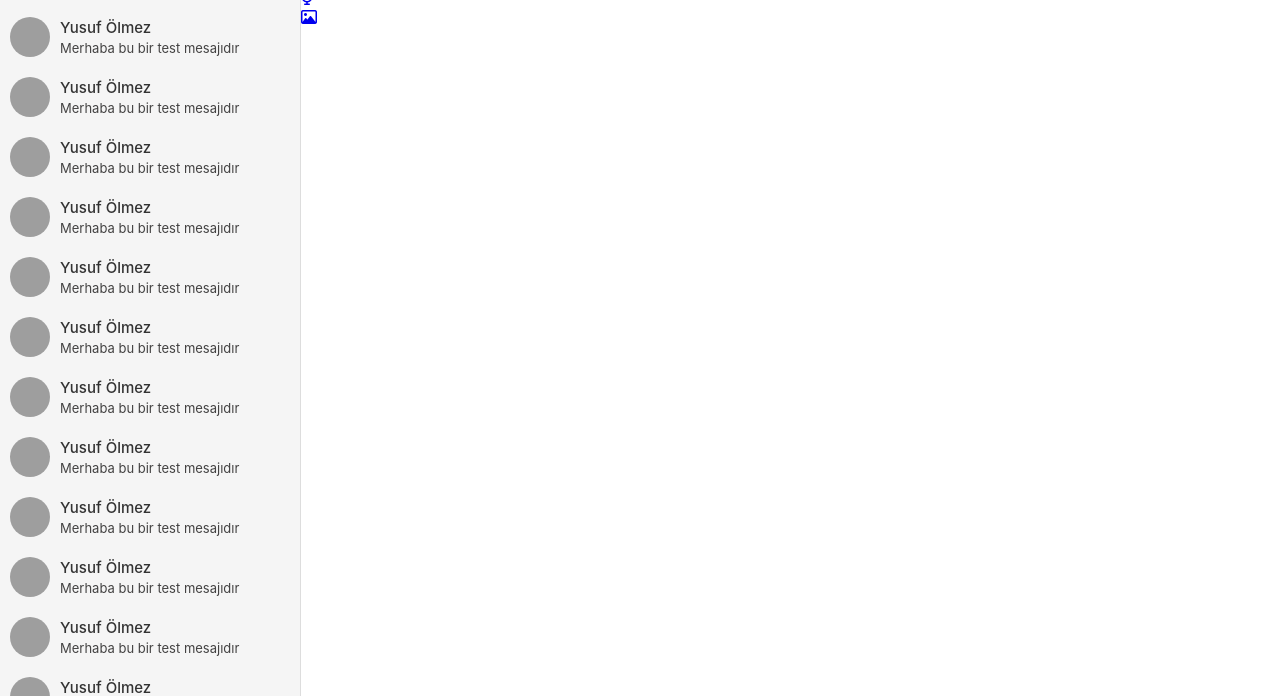
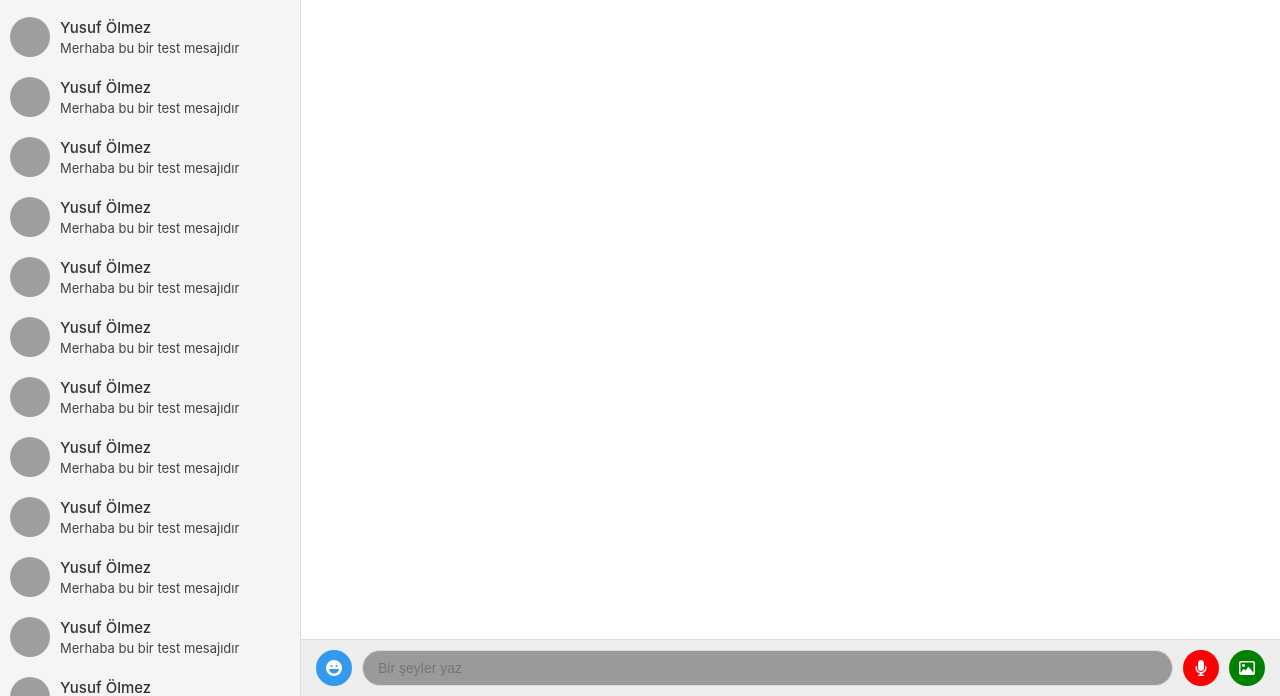
Before and after one commit to ereglili/Messenger, a plain HTML site: page index.html in a window 1280 px wide. Shown: the part 104-800 px from the top of the page. Drawn offline with Linux system fonts and the light colour scheme; grey boxes are pictures that could not be loaded.

Commit message:
mesaj gönderme butonu oluşturuldu yerleştirildi

```diff
--- a/index.html
+++ b/index.html
@@ -297,20 +297,20 @@
         <div class="message-content"></div>
         <div class="message-form">
             <ul>
-                <li>
+                <li class="emoji-btn">
                     <a href="#">
                         <i class="fa fa-laugh"></i>
                     </a>
                 </li>
-                <li>
+                <li class="input">
                     <input type="text" placeholder="Bir şeyler yaz">
                 </li>
-                <li>
+                <li class="microphone-btn">
                     <a href="#">
                         <i class="fa fa-microphone"></i>
                     </a>
                 </li>
-                <li>
+                <li class="image-btn">
                     <a href="#">
                         <i class="fa fa-image"></i>
                     </a>
--- a/style.css
+++ b/style.css
@@ -45,7 +45,7 @@ body {
 .chat .sidebar .search input{
     width: 100%;
     height: 30px;
-    background: #4e4e4e;
+    background: #9b9a9a;
     border-radius: 15px;
     border: 1px solid rgb(0, 0, 0);
     font-size: 14px;
@@ -106,6 +106,8 @@ body {
 .chat .content {
     flex: 1;
     border-left: 1px solid #ddd;
+    display: flex;
+    flex-direction: column;
 }
 
 .chat .content .message-header {
@@ -161,3 +163,63 @@ body {
 .chat .content .message-header .actions ul li a:hover {
     color: #222;
 }
+
+.chat .content .message-content{
+    flex: 1;
+}
+
+.chat .content .message-form {
+    border-top: 1px solid #ddd;
+    background-color: #eee;
+    padding: 10px;
+}
+
+.chat .content .message-form ul{
+    display: flex;
+}
+
+.chat .content .message-form ul li.input{
+    flex: 1;
+}
+
+.chat .content .message-form ul li.input input{
+    width: 100%;
+    height: 36px;
+    border: 1px solid #ddd;
+    box-sizing: border-box;
+    font-size: 14px;
+    border-radius: 36px;
+    background-color: #9b9a9a;
+    padding: 0 15px;
+}
+
+.chat .content .message-form ul li{
+    margin: 0 5px;
+}
+
+.chat .content .message-form ul li a{
+    height: 36px;
+    width: 36px;
+    display: block;
+    border-radius: 50%;
+    background-color: #333;
+    color: #fff;
+    text-align: center;
+    line-height: 36px;
+}
+
+.chat .content .message-form ul li a:hover{
+    background-color: #999;
+}
+
+.chat .content .message-form ul li.emoji-btn a{
+    background: #339af0;
+}
+
+.chat .content .message-form ul li.microphone-btn a{
+    background: #ff0000;
+}
+
+.chat .content .message-form ul li.image-btn a{
+    background: #008000;
+}
```
